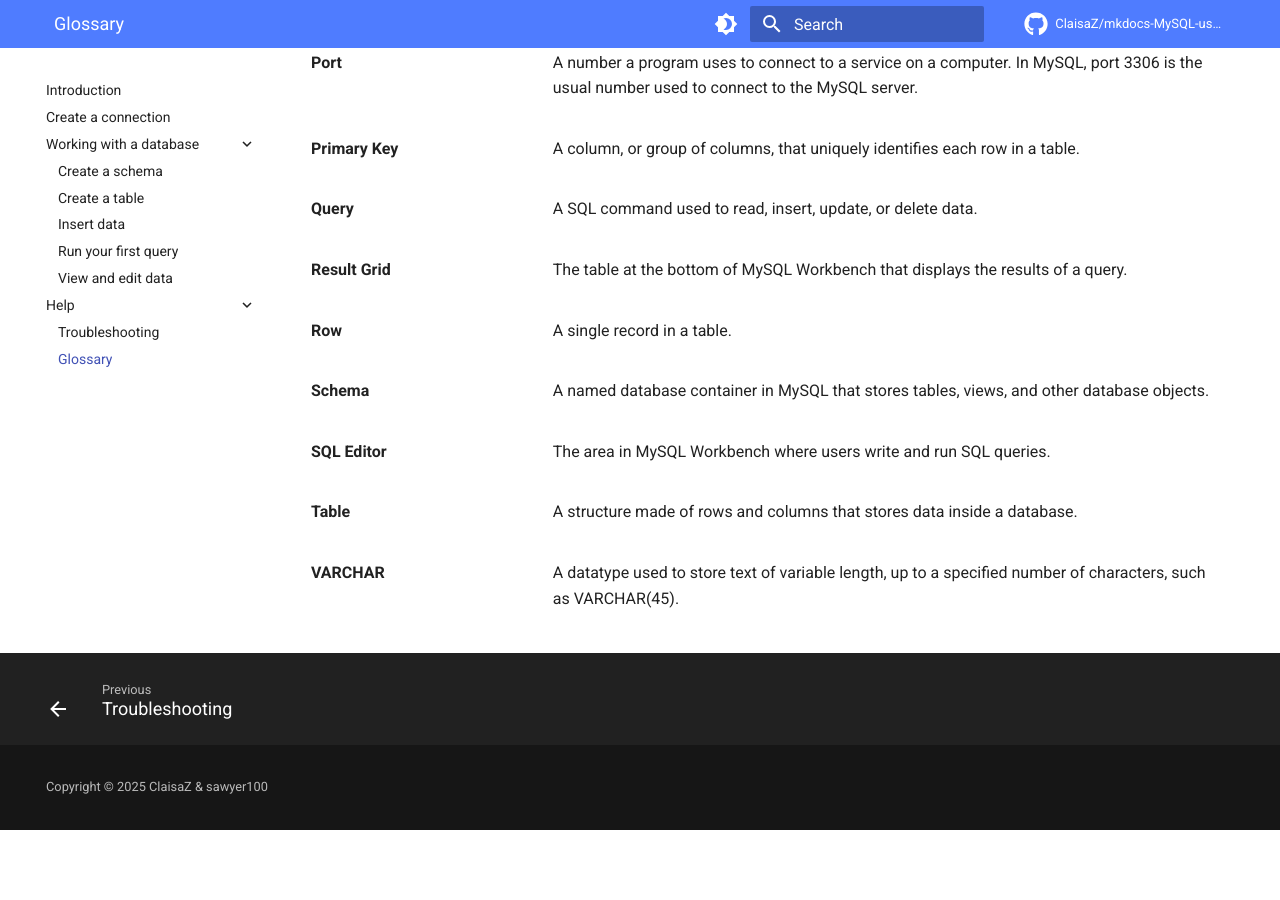
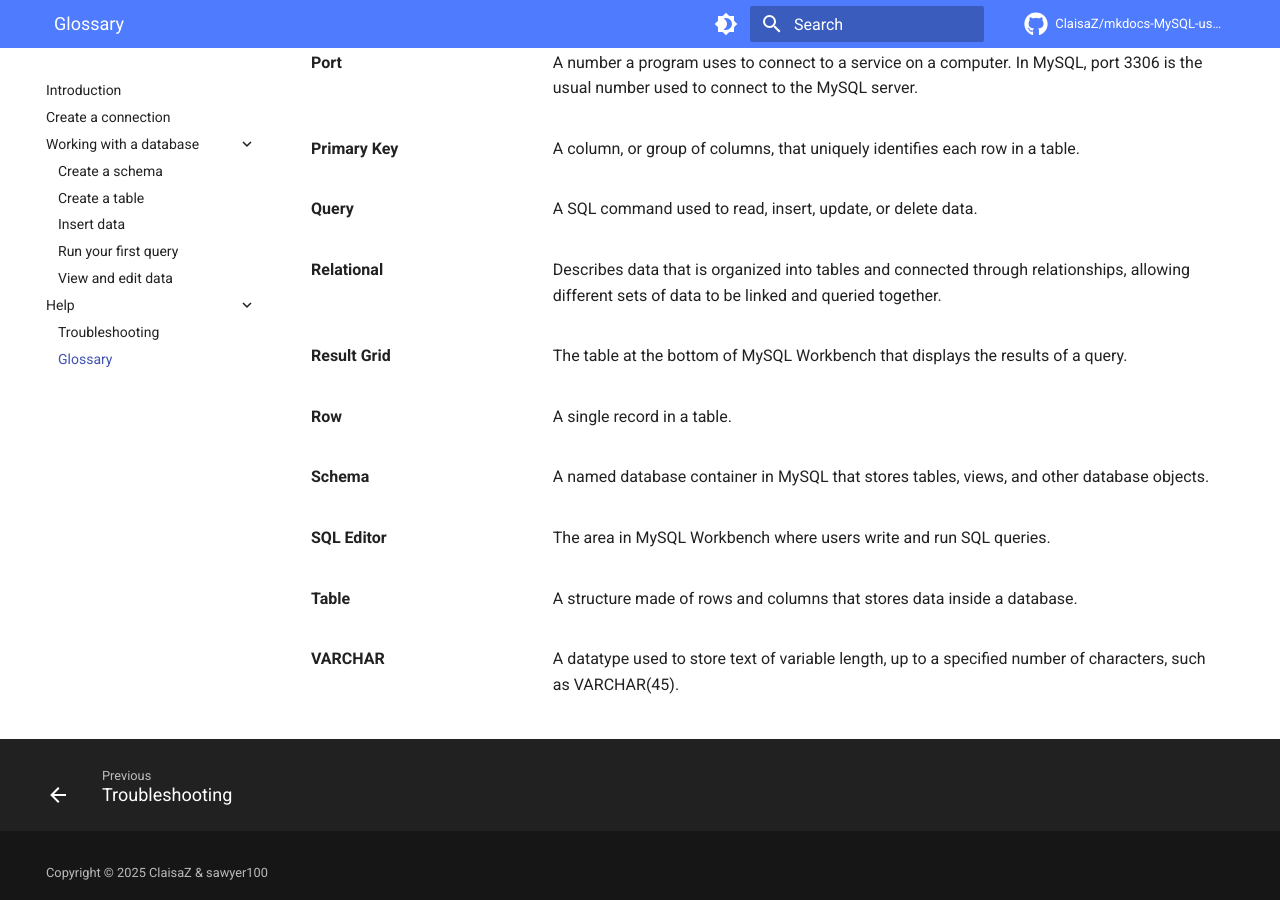
Before and after one commit to ClaisaZ/mkdocs-MySQL-user-guide, an MkDocs documentation site: the page built from docs/zglossary.md, in a window 1280 px wide and 900 px high, scrolled down 1079 px. Built offline with MkDocs 1.6.1 and Material for MkDocs 9.7.7, drawn with Linux system fonts in a browser that asks for light colours; comment, search, counter and statistics services are not loaded; before the commit the page ends 1909 px from its top, so only the background shows below that.

Commit message:
final touches

```diff
--- a/docs/js/glossary.json
+++ b/docs/js/glossary.json
@@ -8,6 +8,11 @@
     "term": "Database",
     "definition": "An organized collection of data managed by MySQL.",
     "aliases": ["database", "databases"]
+  },
+  {
+    "term": "Relational",
+    "definition": "Describes data that is organized into tables and connected through relationships, allowing different sets of data to be linked and queried together.",
+    "aliases": ["table-based", "relation-based"]
   },
   {
     "term": "Primary Key",
```
Also changed, not shown: docs/4-createtable.md (+0 -1 lines), docs/index.md (+1 -1 lines).
